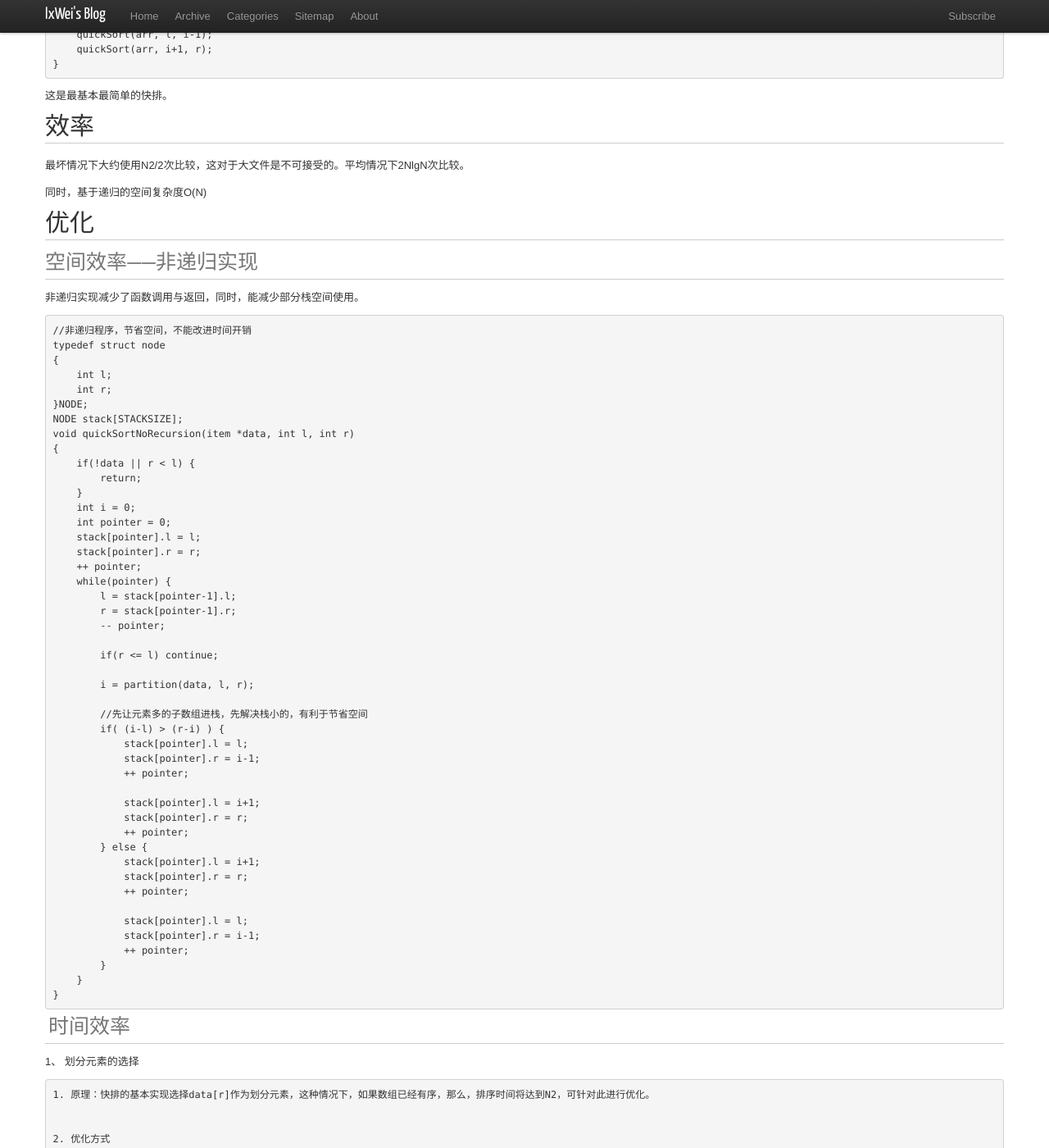
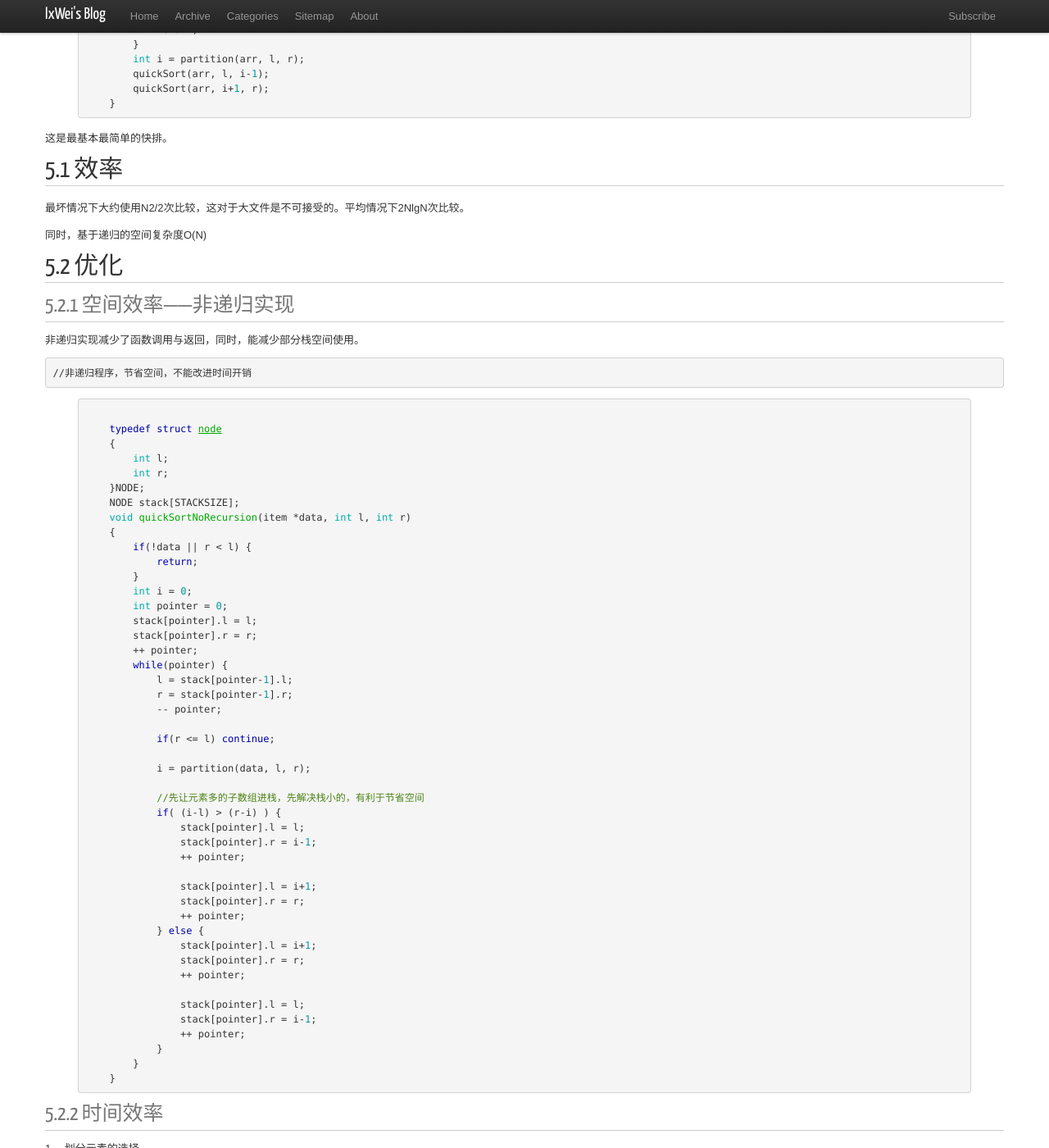
Before and after one commit to lxWei/lxwei.github.com, a Jekyll site: the page built from _posts/2013/2013-07-25-e5b8b8e794a8e68e92e5ba8fe7ae97e6b395e680bbe7bb93.markdown, in a window 1280 px wide and 1400 px high, scrolled down 3743 px. Shown: the whole window at 82% size. Built offline with Jekyll 4.4.1, drawn with Linux system fonts in a browser that asks for light colours; nearby versions of some CDN libraries; Markdown is read by kramdown in place of the engine named in the settings; comment, search, counter and statistics services are not loaded; some of the changed text lies outside the part shown.

Commit message:
code highlight

````diff
--- a/_posts/2013/2013-07-13-ce8afade8a880e79a84e8b4aae5bf83.markdown
+++ b/_posts/2013/2013-07-13-ce8afade8a880e79a84e8b4aae5bf83.markdown
@@ -7,7 +7,7 @@ slug: c%e8%af%ad%e8%a8%80%e7%9a%84%e8%b4%aa%e5%bf%83
 title: C语言的贪心
 wordpress_id: 180
 categories:
-- Programming
+- programming
 ---
 
 例：当C编译器读入一个‘/’，后面又跟着一个‘*’，这时候，编译器需要做出判断：
--- a/_posts/2013/2013-07-25-e5b8b8e794a8e68e92e5ba8fe7ae97e6b395e680bbe7bb93.markdown
+++ b/_posts/2013/2013-07-25-e5b8b8e794a8e68e92e5ba8fe7ae97e6b395e680bbe7bb93.markdown
@@ -7,7 +7,7 @@ slug: '%e5%b8%b8%e7%94%a8%e6%8e%92%e5%ba%8f%e7%ae%97%e6%b3%95%e6%80%bb%e7%bb%93'
 title: 常用排序算法总结
 wordpress_id: 185
 categories:
-    - programming
+- programming
 ---
 
 # 1. 选择排序
@@ -168,7 +168,7 @@ void selectionSort(item data[], int l, int r)
 
 看代码：
 
-   ```c++
+{% highlight cpp %}
    void shellSort(item data[], int l, int r)
    {
        int i = 0, j = 0, h = 0;
@@ -191,7 +191,7 @@ void selectionSort(item data[], int l, int r)
            }
        }
    }
-   ```
+{% endhighlight %}
 
 
 步长序列能影响代码执行效率，本例采用Knuth在1969年提出的1、4、13、40……
@@ -212,6 +212,7 @@ void selectionSort(item data[], int l, int r)
 代码：
 
 
+{% highlight cpp %}
     int partition(item *arr, int l, int r)
     {
         if(!arr || r < l) {
@@ -252,12 +253,13 @@ void selectionSort(item data[], int l, int r)
         quickSort(arr, l, i-1);
         quickSort(arr, i+1, r);
     }
+{% endhighlight %}
 
 
 这是最基本最简单的快排。
 
 
-## 效率
+## 5.1 效率
 
 
 最坏情况下大约使用N2/2次比较，这对于大文件是不可接受的。平均情况下2NlgN次比较。
@@ -265,18 +267,19 @@ void selectionSort(item data[], int l, int r)
 同时，基于递归的空间复杂度O(N)
 
 
-## 优化
+## 5.2 优化
 
 
 
 
-### 空间效率——非递归实现
+### 5.2.1 空间效率——非递归实现
 
 
 非递归实现减少了函数调用与返回，同时，能减少部分栈空间使用。
 
 
     //非递归程序，节省空间，不能改进时间开销
+{% highlight cpp %}
     typedef struct node
     {
         int l;
@@ -322,11 +325,12 @@ void selectionSort(item data[], int l, int r)
             }
         }
     }
+{% endhighlight %}
 
 
 
 
-###  时间效率
+### 5.2.2 时间效率
 
 
 1、 划分元素的选择
@@ -336,14 +340,10 @@ void selectionSort(item data[], int l, int r)
 
 
     1. 原理：快排的基本实现选择data[r]作为划分元素，这种情况下，如果数组已经有序，那么，排序时间将达到N2，可针对此进行优化。
-
-
     2. 优化方式
 
 
       * 采用随即元素作为划分元素。
-
-
       * 从数组中取三个元素，如data[l]、data[(l+r)/2]、data[r]，取中间元素作为划分元素。这使得快排的最坏情况基本不可能出现。
 
 
@@ -358,8 +358,6 @@ void selectionSort(item data[], int l, int r)
 
 
     1. 原理：递归过程会产生很多小的数组，即r-l比较小，会占用大量空间和时间，可以针对此对其进行改进。
-
-
     2. 优化方案：
 
 
@@ -373,6 +371,7 @@ void selectionSort(item data[], int l, int r)
 
 
 
+{% highlight cpp %}
 >
 
 >
@@ -381,7 +380,7 @@ void selectionSort(item data[], int l, int r)
     >     }
 >
 >
-
+{% endhighlight %}
 
 
 其中， M表示一个小正整数，如5-25。
@@ -398,6 +397,7 @@ void selectionSort(item data[], int l, int r)
 
 
 
+{% highlight cpp %}
 >
 
 >
@@ -406,6 +406,7 @@ void selectionSort(item data[], int l, int r)
     >     }
 >
 >
+{% endhighlight %}
 
 
 
@@ -426,6 +427,7 @@ void selectionSort(item data[], int l, int r)
 
 
 
+{% highlight cpp %}
     void quickSortRepeat(item arr[], int l, int r)
     {
         if(!arr || r <= l) {
@@ -479,11 +481,12 @@ void selectionSort(item data[], int l, int r)
         quickSortRepeat(arr,l,j);
         quickSortRepeat(arr,i,r);
     }
+{% endhighlight %}
 
 
 
 
-# 归并排序
+# 6. 归并排序
 
 
 
@@ -503,28 +506,29 @@ void selectionSort(item data[], int l, int r)
 归并排序正是基于这两点！
 
 
-## 效率
+## 6.1 效率
 
 
 归并排序的运行时间主要取决于输入关键字的个数，对关键字的顺序不太敏感(对比快排)，无论对什么输入，对N个元素的文件的排序所需时间与NlgN成正比，没有最坏情况。
 
 
-## 缺点
+## 6.2 缺点
 
 
 所需空间与N成正比。要克服这个缺点，会很复杂，而且开销较大，实际应用中并不处理。
 
 
-## 代码实现
+## 6.3 代码实现
 
 
 
 
-### 两路归并
+### 6.3.1 两路归并
 
 
 
 
+{% highlight cpp %}
     /**
     * 合并两个有序数组，使结果仍然有序
     */
@@ -550,16 +554,18 @@ void selectionSort(item data[], int l, int r)
             }
         }
     }
+{% endhighlight %}
 
 
 这里，前两个循环先建立bitonic序列(关键字序列先递增、再递减或先递减、再递增的序列)，从而将最大元素作为观察哨，这样，就不用判断两个序列是否处理完，去除if判断，能有效提高merge效率。
 
 
-### 递归——自顶向下
+### 6.3.2 递归——自顶向下
 
 
 
 
+{% highlight cpp %}
     /**
     * 采用递归，自顶向下归并排序
     */
@@ -573,15 +579,17 @@ void selectionSort(item data[], int l, int r)
         mergeSortRecursion(data, m+1, r);
         merge(data, l, m, r);
     }
+{% endhighlight %}
 
 
 
 
-### 非递归——自底向上
+### 6.3.3 非递归——自底向上
 
 
 
 
+{% highlight cpp %}
     /**
     * 不用递归，自底向上进行归并排序
     */
@@ -594,6 +602,7 @@ void selectionSort(item data[], int l, int r)
             }
         }
     }
+{% endhighlight %}
 
 
 可以说，归并排序是最理想的直接排序方法
@@ -603,8 +612,6 @@ void selectionSort(item data[], int l, int r)
 
 
     1. 运行时间与NlgN成正比
-
-
     2. 如果归并算法稳定，那么，归并排序是稳定的(本文所用归并算法并不稳定)
 
 
@@ -625,7 +632,7 @@ void selectionSort(item data[], int l, int r)
 最后，以大根堆为例，实现堆排序。
 
 
-## 基本概念
+## 7.1 基本概念
 
 
 如果一棵树的每个节点的关键字都大于或等于其所有子节点的关键字，就称树是堆有序的。
@@ -635,12 +642,13 @@ void selectionSort(item data[], int l, int r)
 规定，数组0的位置存放节点个数，数组1的位置开始存放堆中元素，所以，对于节点i，如果其左右孩子存在，则存在与2i和2i+1；如果其父节点存在，则存在与i/2。
 
 
-## 堆排序
+## 7.2 堆排序
 
 
 大根堆中，树根节点保存当前堆中的最大值，如果每次取出该值，与堆中最后一个节点交换，然后，堆进行调整。取出堆中全部元素后，即排序完成，代码如下：
 
 
+{% highlight cpp %}
     /**
     * 如果节点的值小于其子节点，则向下调整
     */
@@ -659,7 +667,9 @@ void selectionSort(item data[], int l, int r)
             k = j;
         }
     }
+{% endhighlight %}
 
+{% highlight cpp %}
     /**
     * 根节点保存当前堆中的最大值，每次取出根节点的值与最后一个节点交换，调整堆
     */
@@ -677,17 +687,18 @@ void selectionSort(item data[], int l, int r)
             fixDown(p, 1, --count);
         }
     }
+{% endhighlight %}
 
 
 
 
-## 效率
+## 7.3 效率
 
 
 效率分两部分，构建堆和排序。如上程序所示，构建堆所需时间为线性时间；排序时间为NlgN。
 
 
-## 堆排序、快排、归并排序的选择
+## 7.4 堆排序、快排、归并排序的选择
 
 
 
@@ -696,6 +707,4 @@ void selectionSort(item data[], int l, int r)
 
 
     1. **堆排序与归并排序：排序的(不)稳定性和是否需要额外空间。**
-
-
     2. **堆排序与快速排序：平均情况和最坏情况的选择。**
````
Also changed, not shown: other parts of _posts/2013/2013-07-25-e5b8b8e794a8e68e92e5ba8fe7ae97e6b395e680bbe7bb93.markdown (+1 -1 lines), _posts/2013/2013-07-25-e5b8b8e794a8e68e92e5ba8fe7ae97e6b395e680bbe7bb93.markdown.html (added, +553 -0 lines).
